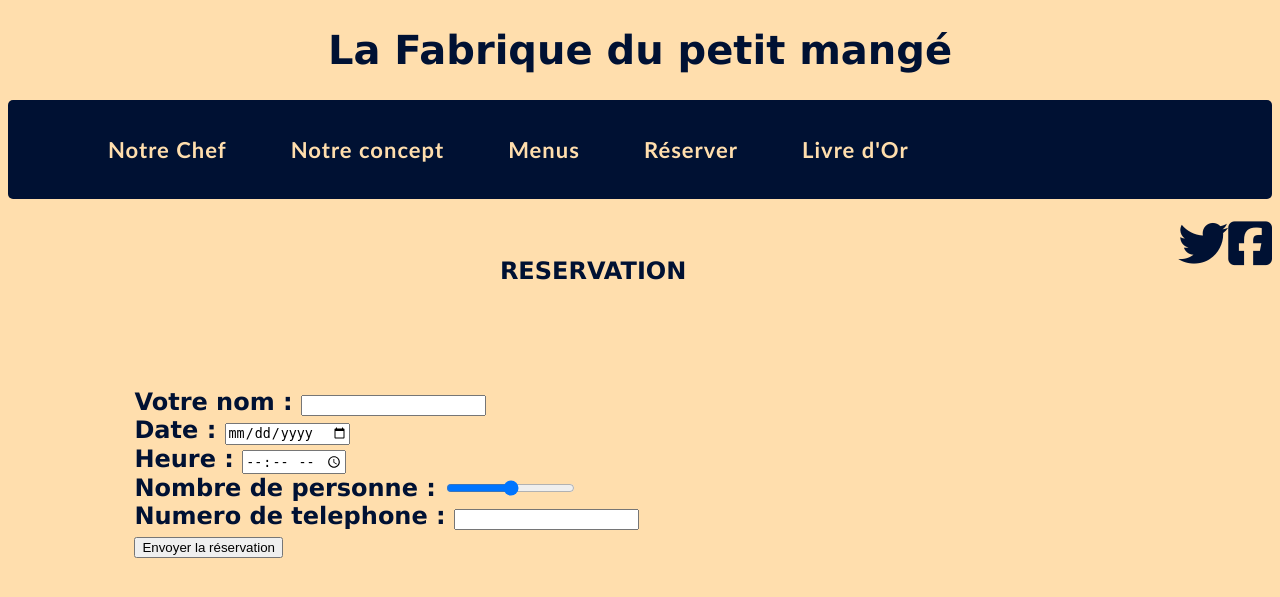
After one commit to sidi-64ers/mister-cuisto-sidi, a PHP site: page /index4.php in a window 1280 px wide. The commit adds this page. Shown: the top 597 px of the page. Run offline with PHP 8.4, Linux system fonts and the light colour scheme; some libraries are stand-ins or nearby versions.

Commit message:
formulaire reservation à finir

```diff
--- a/index2.php
+++ b/index2.php
@@ -45,3 +45,9 @@
           Ut enim quisque sibi plurimum confidit et ut quisque maxime virtute et sapientia sic munitus est, ut nullo egeat suaque omnia in se ipso posita iudicet, ita in amicitiis expetendis colendisque maxime excellit. Quid enim? Africanus indigens mei? Minime hercule! ac ne ego quidem illius; sed ego admiratione quadam virtutis eius, ille vicissim opinione fortasse non nulla, quam de meis moribus habebat, me dilexit; auxit benevolentiam consuetudo. Sed quamquam utilitates multae et magnae consecutae sunt, non sunt tamen ab earum spe causae diligendi profectae.</div>
           <div class="gridItem">9.50€</div>
       </div>
+    <br>
+      <footer>
+        <div class="footer">
+        <p><em>contact - mentions légales</em></p>
+        </div>
+    </footer>
--- /dev/null
+++ b/index4.php
@@ -0,0 +1,21 @@
+<?php require "menu.php";?>
+<br>
+<h2>RESERVATION<h2>
+<br><br><br>
+<form>
+    <p>
+        <label for="nom">Votre nom</label> :
+        <input type="text" name="nom" id="nom" /><br>
+        <label for="date">Date </label> :
+        <input type="date" name="date" id="date" /><br>
+        <label for="time">Heure </label> :
+        <input type="time" name="time" id="time" /><br>
+        <label for="range">Nombre de personne </label> :
+        <input type="range" name="number" id="number" /><br>
+        <label for="tel">Numero de telephone </label> :
+        <input type="tel" name="tel" id="tel" /><br>
+
+        <input type="submit" value="Envoyer la réservation" id="bouton"/>
+
+    </p>
+</form>
--- /dev/null
+++ b/menu.css
@@ -0,0 +1,4 @@
+ i {
+  font-size: 80px;
+  color: hsl(220, 100%, 10%);
+}
--- a/menu.php
+++ b/menu.php
@@ -7,6 +7,8 @@
     <title>La Fabrique du petit mangé</title>
     <link rel='stylesheet' href='style.css'/>
     <link rel='stylesheet' href='style2.css'/>
+    <link rel='stylesheet' href='style3.css'/>
+    <script src="https://kit.fontawesome.com/ca26e0e1ce.js" crossorigin="anonymous"></script>
   </head>
 
   <body>
@@ -30,3 +32,7 @@
           </div>
         </header>
      <br/>
+
+     <i class="fab fa-facebook-square"></i>
+     <i class="fab fa-tripadvisor"></i>
+     <i class="fab fa-twitter"></i>
--- a/style.css
+++ b/style.css
@@ -45,7 +45,7 @@ nav {
   margin: 0;
   padding: 20px 0;
   border: 5px;
-  width: 100%
+  width: 100%;
 
 }
 
@@ -87,7 +87,7 @@ nav :hover{
 p {
      margin: auto;
      text-align: justify;
-     width: 90%;
+     width: 80%;
  }
 
  @media screen and (max-width: 650px) {
@@ -100,5 +100,20 @@ p {
       text-align: center;
     }
 
+  }
+    i {
+      font-size: 50px;
+      color: hsl(220, 100%, 10%);
+      float: right;
 
- }
+    }
+
+  .icone{
+      float: right;
+      padding-right: 12px;
+
+  }
+
+  .cote{
+    height: 50%;
+  }
--- a/style2.css
+++ b/style2.css
@@ -2,6 +2,8 @@
 .grid-container{
     display: grid;
     grid-template-columns: 15% 35% 40% 10%;
+    font-family: 'Verdana', 'arial', 'sans-sérif';
+    color: hsl(220, 100%, 10%);
 }
 
 .gridItem{
@@ -13,3 +15,10 @@ img{
     width: 250 px;
     height: 250 px;
 }
+
+h2{
+    font-family: 'Verdana', 'arial', 'sans-sérif';
+    color: hsl(220, 100%, 10%);
+    font-weight: bold;
+    text-align: center;
+}
--- /dev/null
+++ b/style3.css
@@ -0,0 +1,8 @@
+#grid-container{
+    color: hsl(220, 100%, 10%);
+
+}
+.grid-container{
+    margin-left: 150px;
+    text-align: justify;
+}
```
Also changed, not shown: index.php (+10 -3 lines), index3.php (added, +15 -0 lines), img/restaurant-7-mers-bandeau.jpg (added).
